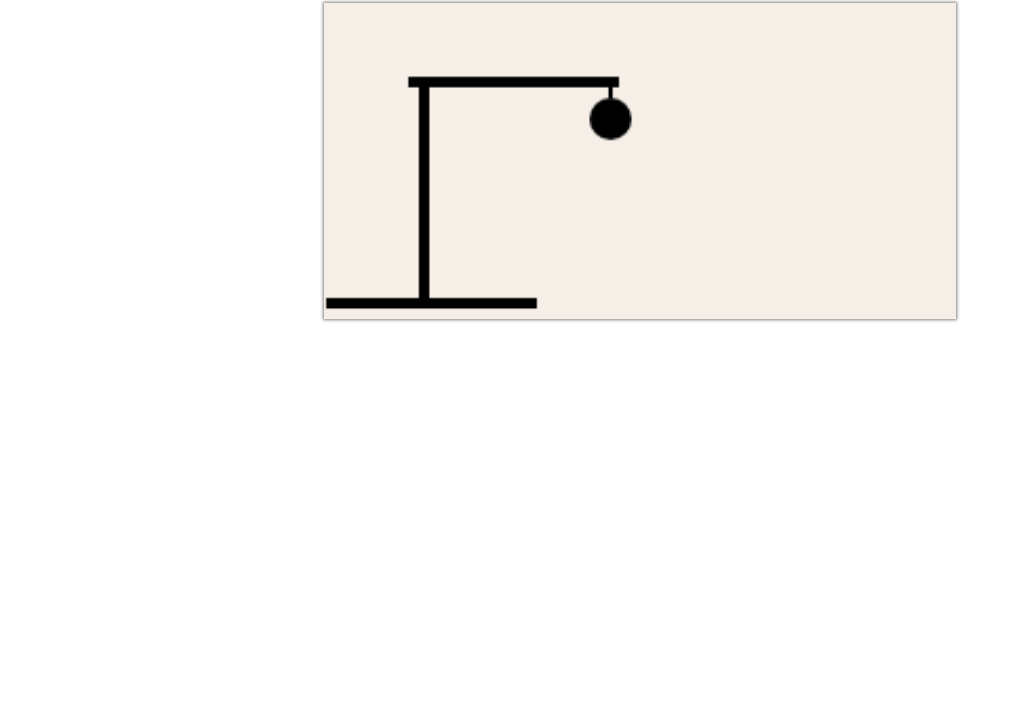
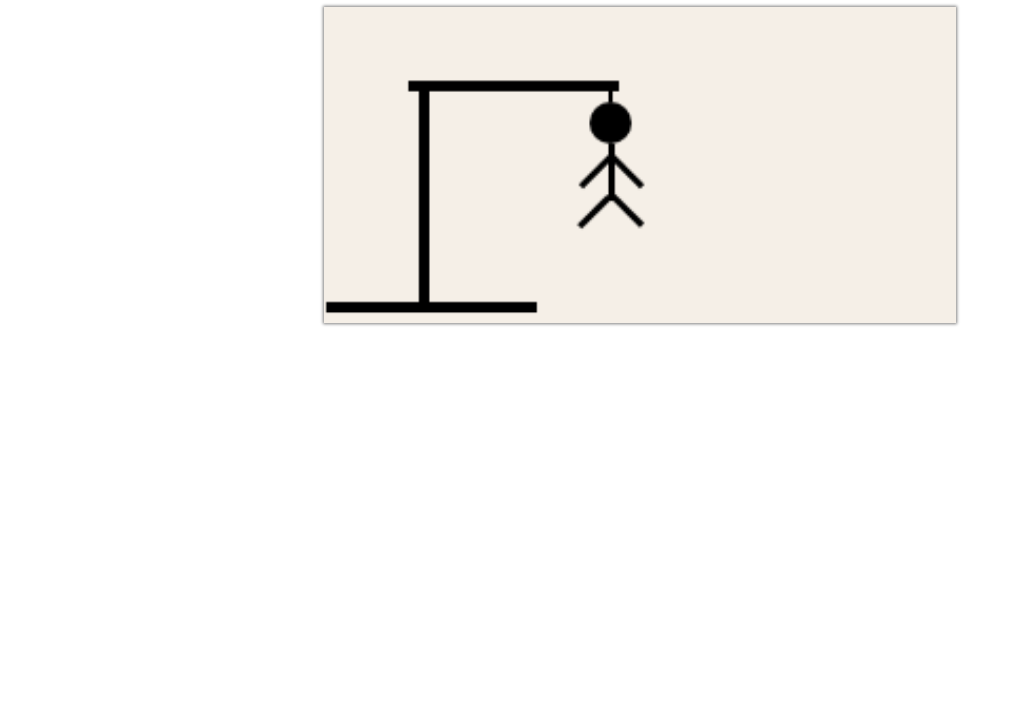
Before and after one commit to CodingDom/Word-Guess-Game, a plain HTML site: page index.html in a window 1280 px wide. Shown: the part 77-800 px from the top of the page, without its empty margins (0-1014 px from the left). Drawn offline with Linux system fonts and the light colour scheme.

Commit message:
Set up hangman figure

```diff
--- a/assets/css/style.css
+++ b/assets/css/style.css
@@ -1,3 +1,7 @@
+html, body {
+    font-family: 'Acme', sans-serif;
+}
+
 #game-container {
     height: 50%;
     width: 50%;
--- a/assets/javascript/javascript.js
+++ b/assets/javascript/javascript.js
@@ -1,13 +1,3 @@
-// function $(id) {
-//     var type = id.substr(0,1);
-//     console.log(type);
-//     id = id.substr(1),id.length;
-//     console.log(id);
-//     if (type == "#") {
-//         return document.getElementById(id);
-//     }
-// }
-
 var myGameArea = {
     canvas : document.createElement('canvas'),
     start : function() {
@@ -21,8 +11,29 @@ var myGameArea = {
     },
 };
 
+myGameArea.start();
+
+const canSize = (myGameArea.canvas.height)-10;
+
+var hangman = {
+    stand: {
+        bottom : new component(100, 5, "black", 1, canSize),
+        middle : new component(5, 100, "black", 45, canSize-100),
+        topPart : new component(100, 5, "black", 40, canSize-105),
+        topPart2 : new component(2, 10, "black", 135, canSize-105),
+    },
+    figure: [
+        new component(10, 0, "black", 136, (canSize-85),"circle"),
+        new component(3, 27, "black", 135, (canSize-75)),
+        new component(20, 3, "black", 160, -35,undefined,(Math.PI*45/180)),
+        new component(20, 3, "black", 12, 158,undefined,(Math.PI*45/-180)),
+        new component(20, 3, "black", 147, -48,undefined,(Math.PI*45/180)),
+        new component(20, 3, "black", 26, 145,undefined,(Math.PI*45/-180)),
+    ]
+};
+
 //Creating canvas objects
-function component(width, height, appearance, x, y, type) {
+function component(width, height, appearance, x, y, type, angle) {
     this.type = type;
     if (type == "image") {
         this.image = new Image();
@@ -36,6 +47,10 @@ function component(width, height, appearance, x, y, type) {
     this.startY = y;
     this.update = function() {
         ctx = myGameArea.context;
+        if (angle) {
+            ctx.rotate(angle);
+            console.log(angle);
+        };
         if (type == "image") {
             ctx.drawImage(this.image,
                 this.x,
@@ -65,6 +80,10 @@ function component(width, height, appearance, x, y, type) {
         ctx.fillStyle = appearance;
         ctx.fillRect(this.x, this.y, this.width, this.height);
         }
+        //Reset angle of canvas
+        if (angle) {
+            ctx.rotate(-angle);
+        }
     };
     this.newPos = function() {
         var right = 0;
@@ -81,20 +100,16 @@ function component(width, height, appearance, x, y, type) {
     };
 };
 
+function createStand() {
+    var arr = Object.keys(hangman.stand);
+    for (var i = 0; i < arr.length; i++) {
+        hangman.stand[arr[i]].update();
+    };
+    for (var i = 0; i < hangman.figure.length; i++) {
+        hangman.figure[i].update();
+        console.log(hangman.figure[i].y);
+    }
 
-myGameArea.start();
-//Hangman stand
-console.log(myGameArea.canvas.offsetHeight);
-var bottom = new component(100, 5, "black", 1, ((myGameArea.canvas.height)-10));
-var middle = new component(5, 100, "black", 45, ((bottom.y))-100);
-var topPart = new component(100, 5, "black", 40, ((middle.y))-5);
-var topPart2 = new component(2, 10, "black", 135, (topPart.y));
+};
 
-var head = new component(10, 0, "black", 136, (topPart2.y+20),"circle");
-
-console.log((myGameArea.canvas.offsetHeight)/2);
-bottom.update();
-middle.update();
-topPart.update();
-topPart2.update();
-head.update();
+createStand();
--- a/index.html
+++ b/index.html
@@ -2,9 +2,10 @@
 
 <html>
     <head>
-        <meta charset="UTF-8" />
+        <meta charset="UTF-8"/>
         <title>Word Guess Game</title>
-        <link rel="stylesheet" type="text/css" href="assets/css/style.css" />
+        <link href="https://fonts.googleapis.com/css?family=Acme" rel="stylesheet"/>
+        <link rel="stylesheet" type="text/css" href="assets/css/style.css"/>
     </head>
 
     <body>
```
